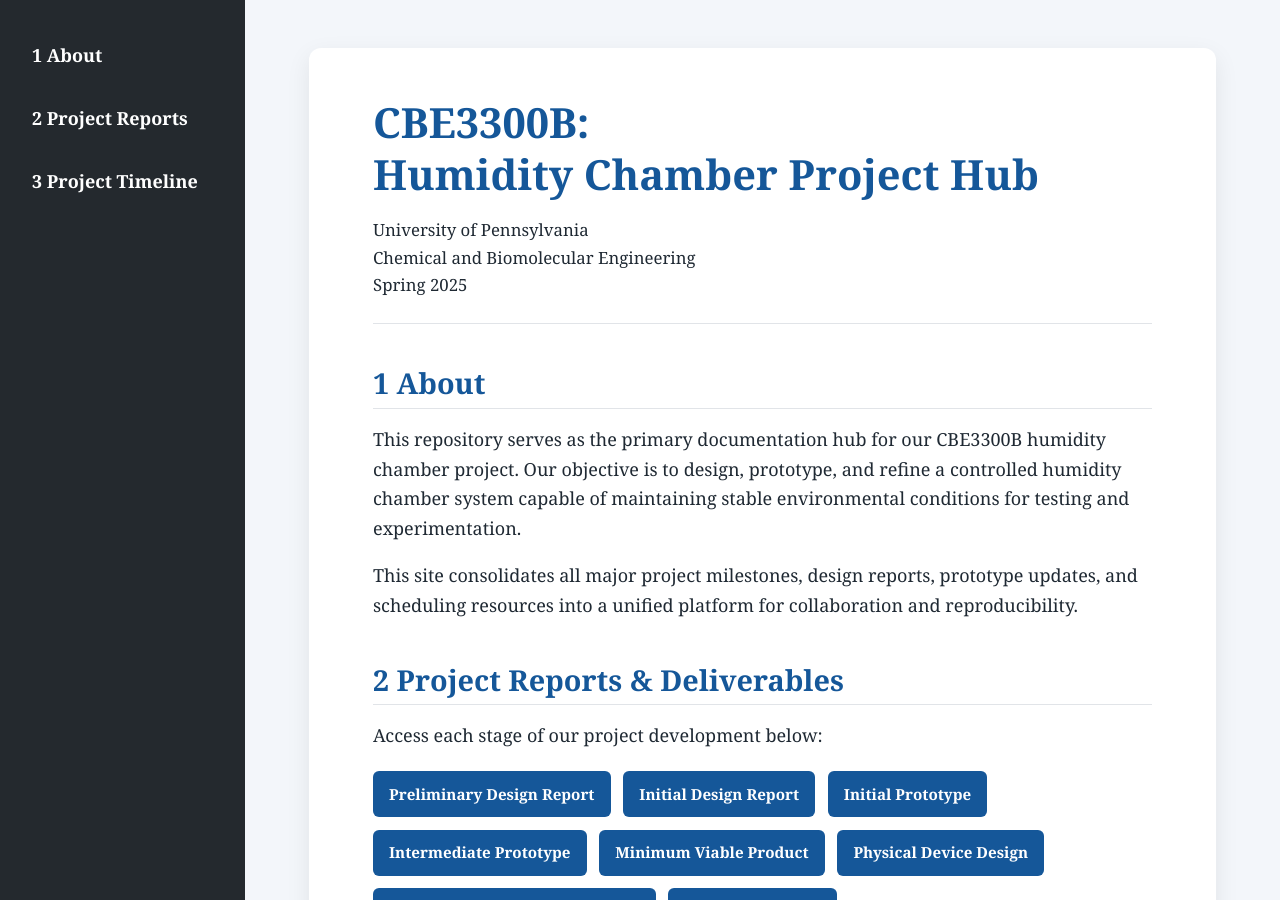
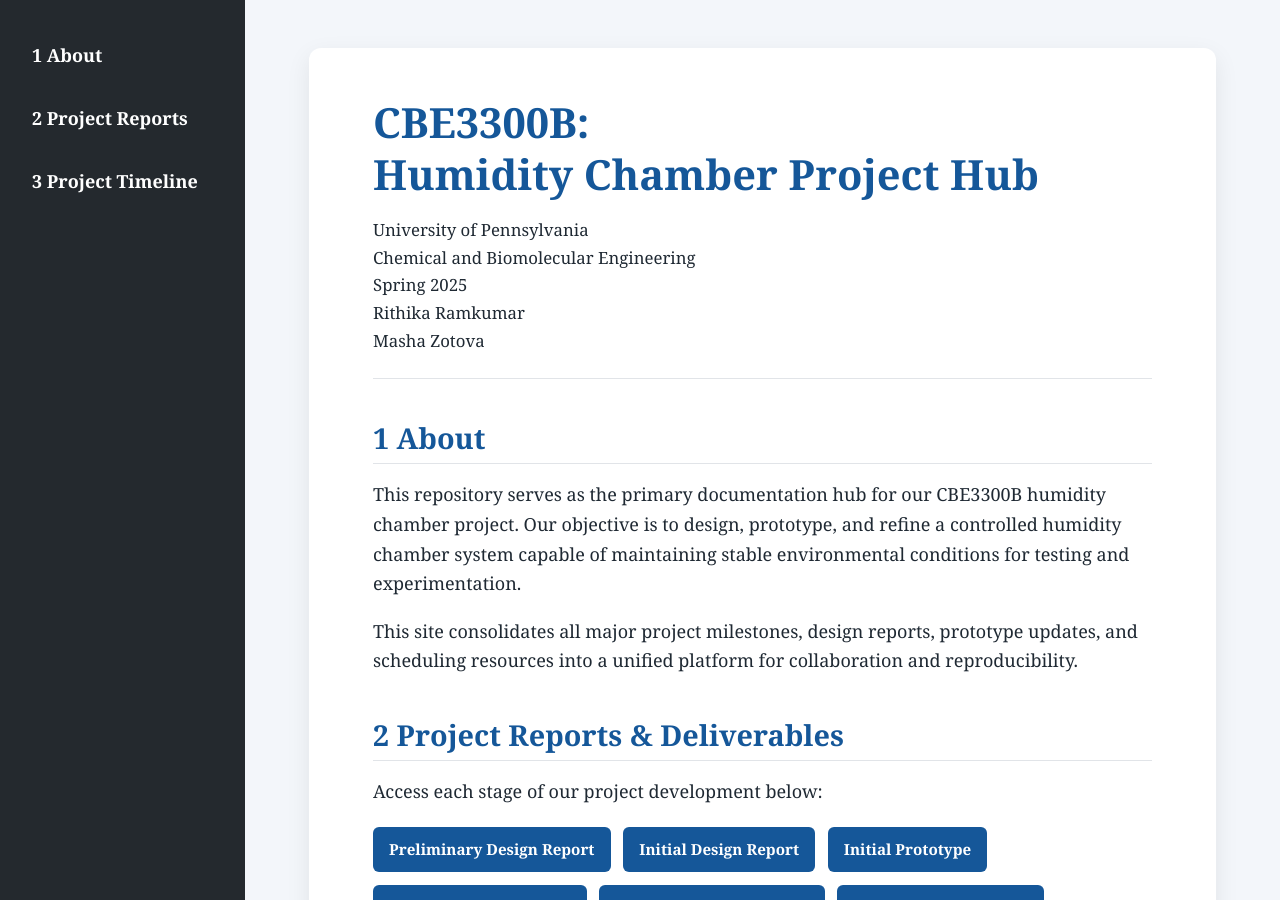
Before and after one commit to rithikar1510/CBE-3300B, a Jekyll site: the page index.html, which Jekyll copies as it is, in a window 1280 px wide and 900 px high. Built offline with Jekyll 4.4.1, drawn with Linux system fonts in a browser that asks for light colours.

Commit message:
Update index.html

```diff
--- a/index.html
+++ b/index.html
@@ -33,7 +33,9 @@
         <p>
           University of Pennsylvania<br>
           Chemical and Biomolecular Engineering<br>
-          Spring 2025
+          Spring 2025<br>
+          Rithika Ramkumar <br>
+          Masha Zotova
         </p>
       </header>
 
```
